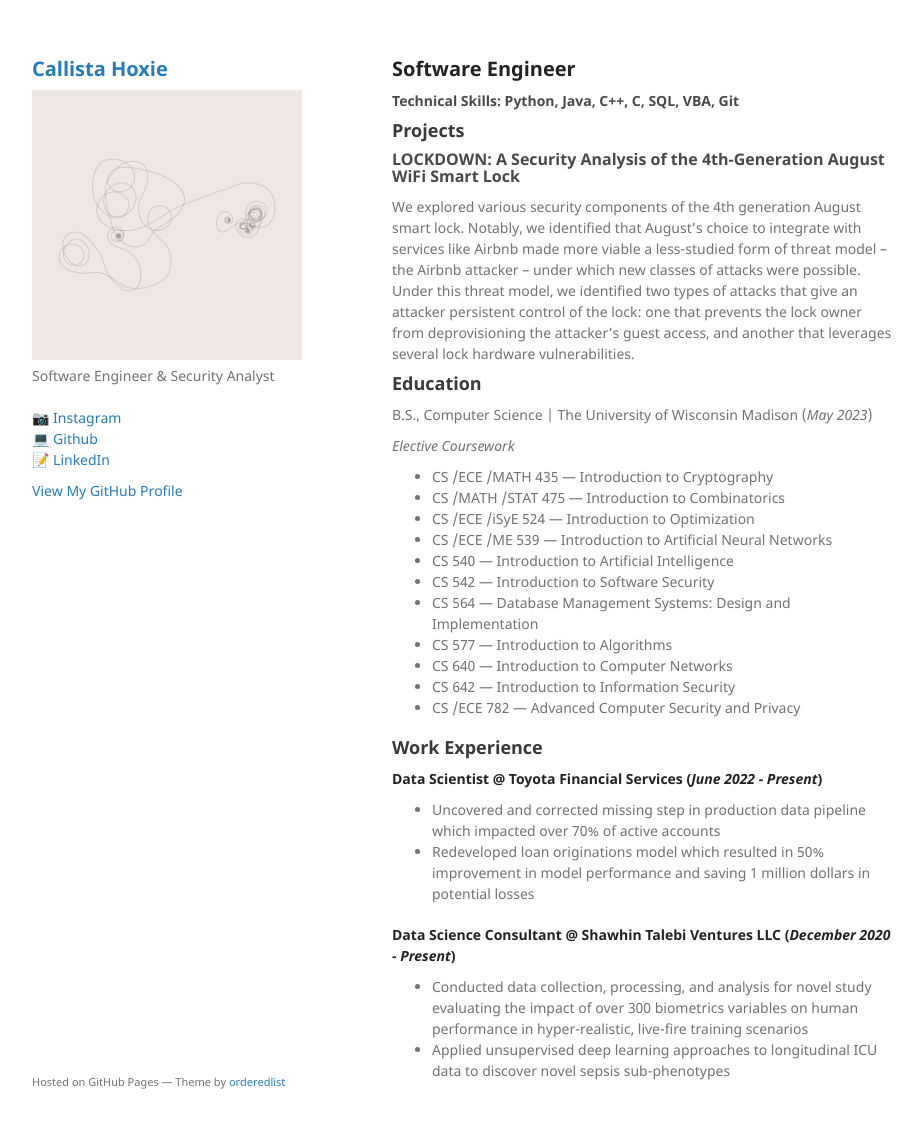
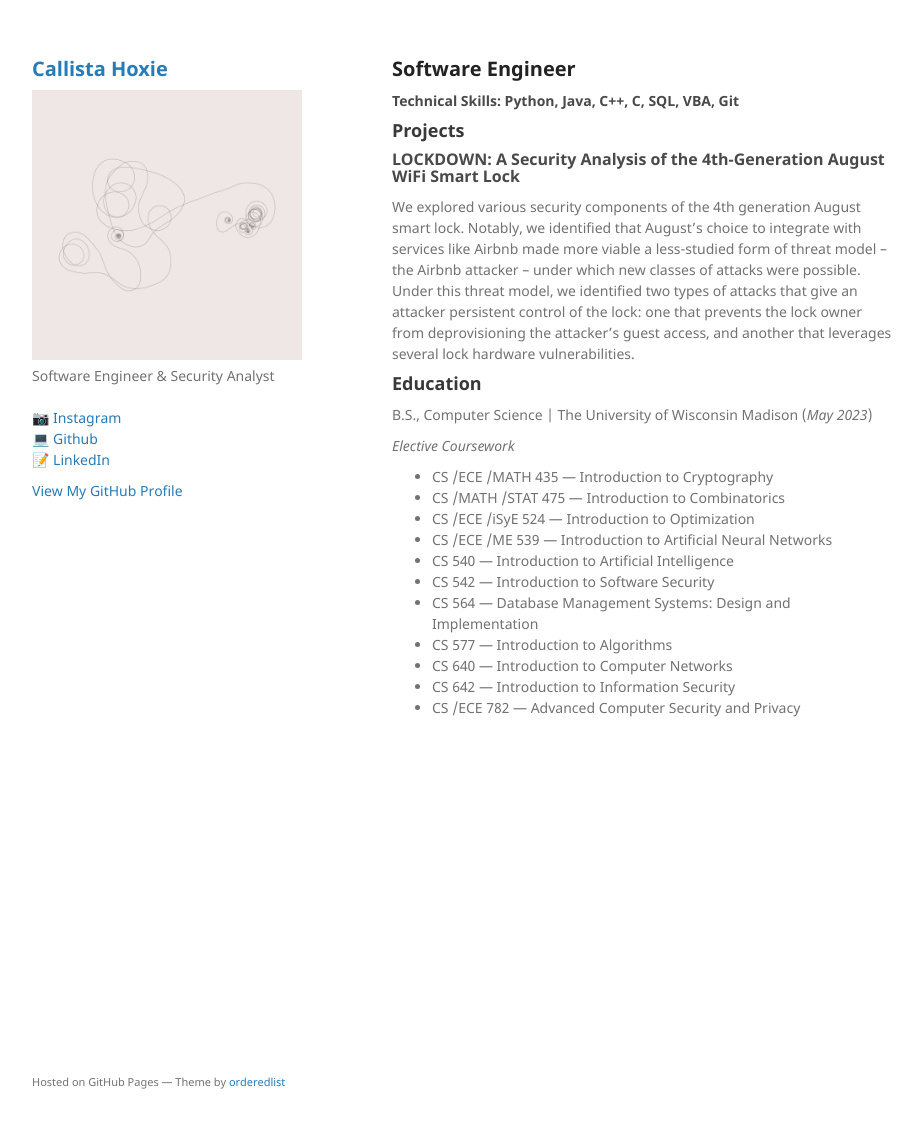
Before and after one commit to callistajosette/callistajosette.github.io, a Jekyll site: the page built from index.md, in a window 1280 px wide and 1151 px high. Shown: the top 1128 px of the window, without its empty margins (178-1100 px from the left). Built offline with Jekyll 4.4.1, drawn with Linux system fonts in a browser that asks for light colours; our own code applies the rules of GitHub Pages for plain Markdown files.

Commit message:
Update index.md

```diff
--- a/index.md
+++ b/index.md
@@ -22,12 +22,3 @@
 - CS 640 — Introduction to Computer Networks
 - CS 642 — Introduction to Information Security
 - CS /ECE 782 — Advanced Computer Security and Privacy
-
-## Work Experience
-**Data Scientist @ Toyota Financial Services (_June 2022 - Present_)**
-- Uncovered and corrected missing step in production data pipeline which impacted over 70% of active accounts
-- Redeveloped loan originations model which resulted in 50% improvement in model performance and saving 1 million dollars in potential losses
-
-**Data Science Consultant @ Shawhin Talebi Ventures LLC (_December 2020 - Present_)**
-- Conducted data collection, processing, and analysis for novel study evaluating the impact of over 300 biometrics variables on human performance in hyper-realistic, live-fire training scenarios
-- Applied unsupervised deep learning approaches to longitudinal ICU data to discover novel sepsis sub-phenotypes
```
